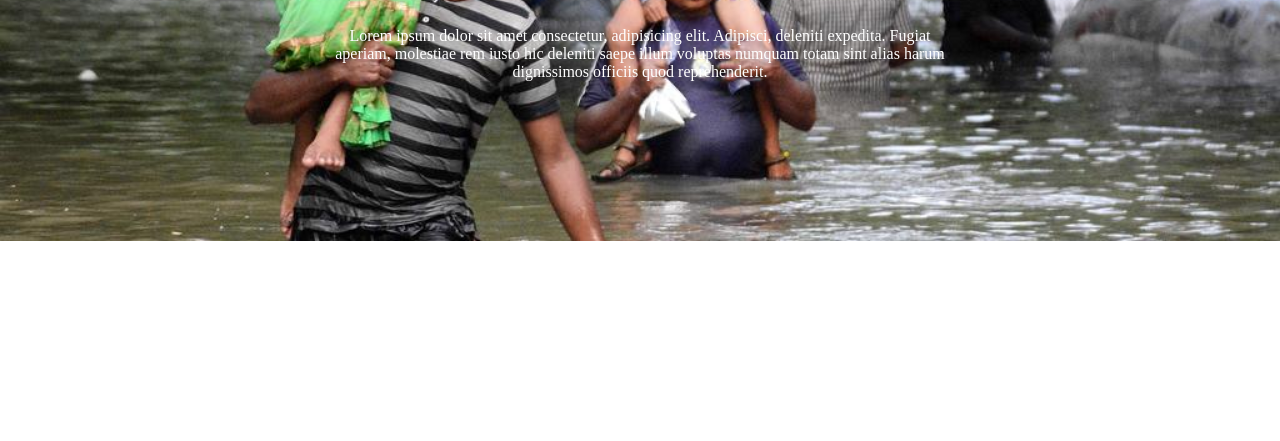
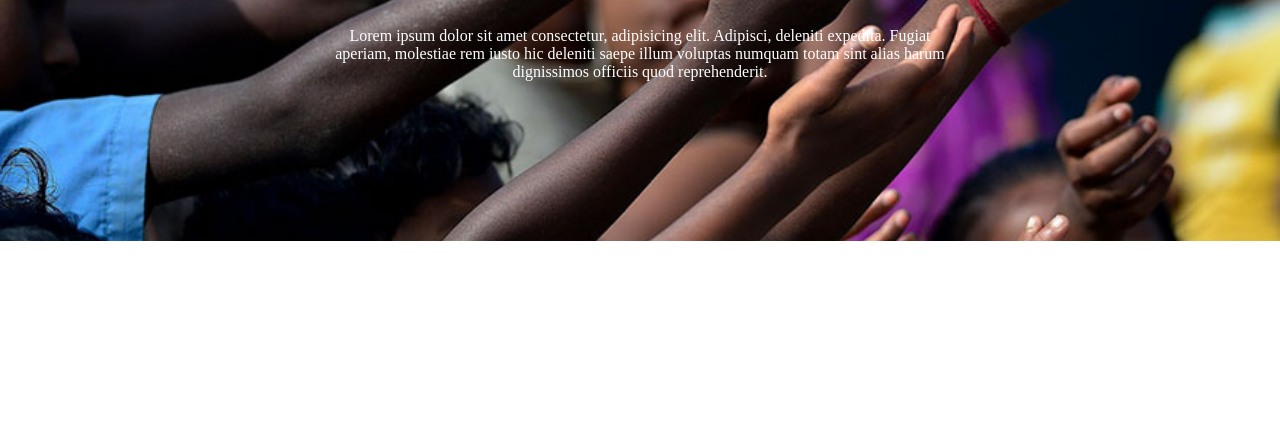
Before and after one commit to mdsaifulalambd/donate_today_bd, a plain HTML site: page index.html in a window 1280 px wide. Shown: the part 359-800 px from the top of the page. Drawn offline with Linux system fonts and the light colour scheme.

Commit message:
top-image-changed

```diff
--- a/style.css
+++ b/style.css
@@ -3,7 +3,7 @@ body {
 }
 
 .top-banner {
-    background-image: url(images/donation4.jpg);
+    background-image: url(images/donation13.jpg);
     background-repeat: no-repeat;
     height: 600px;
     background-size: cover;
```
Also changed, not shown: images/donation10.jpg (added), images/donation13.jpg (added).
